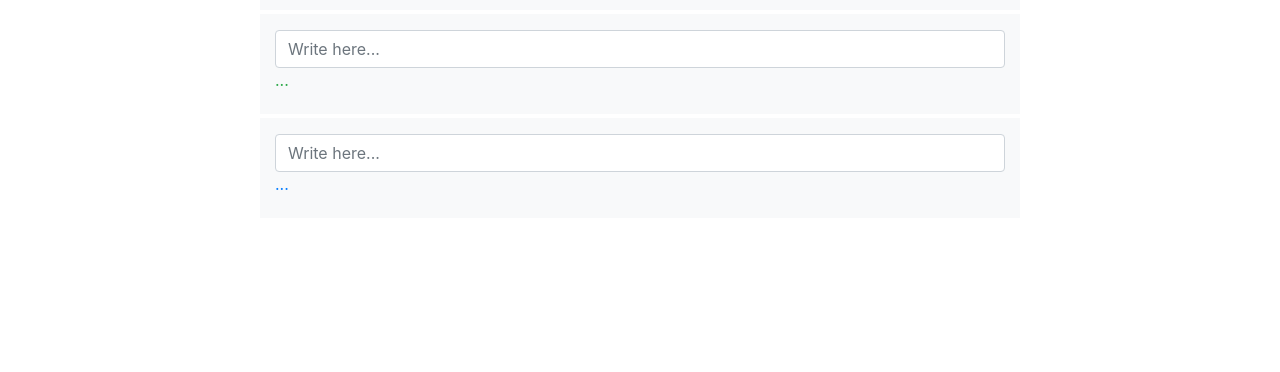
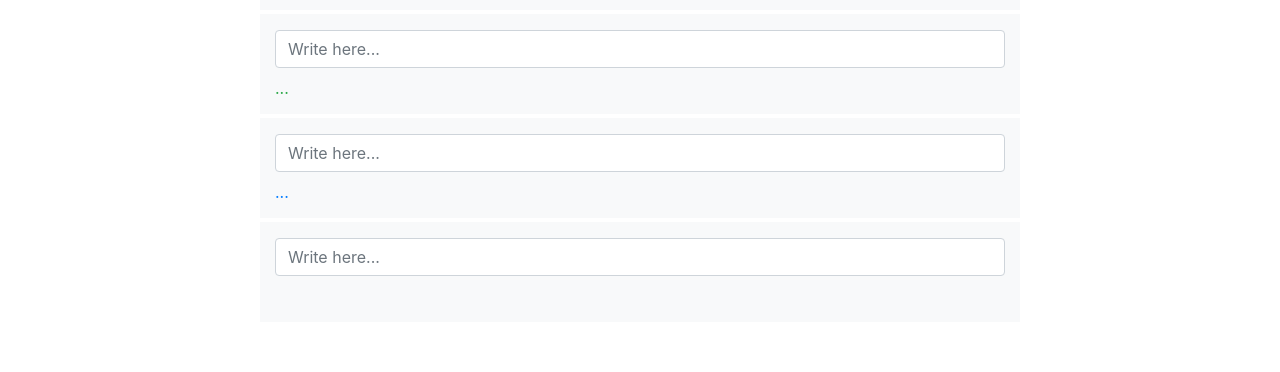
Before and after one commit to junkbin/trash-react-12, a React (Create React App) app: page / in a window 1280 px wide. Shown: the part 160-532 px from the top of the page. Built offline with nearby package versions, Linux system fonts and the light colour scheme.

Commit message:
refs update.

```diff
--- a/src/day3/MainRefs1.js
+++ b/src/day3/MainRefs1.js
@@ -6,17 +6,21 @@ export default class MainRefs1 extends React.Component {
 
     constructor(props){
         super(props);
-        this.state = {"a" : "...", "b" : "...", "c": "..."}
+        this.state = {"a" : "...", "b" : "...", "c": "...", "d":""}
+
+        this.aref = React.createRef();
 
         this.update = this.update.bind(this);
     }
 
     update(){
-        let a = this.refs.a.value;
+        let a = this.aref.current.value;
         let b = this.refs.b.value;
-        let c = this.refs.c.value;
+        let c = this.c.value;
 
-        this.setState({a, b, c});
+        let d = this.d.refs.childD.value;
+
+        this.setState({a, b, c , d});
     }
 
     render(){
@@ -32,7 +36,7 @@ export default class MainRefs1 extends React.Component {
 
                         <div className="row bg-light mt-1 div-min-height">
                             <div className="col-sm-12  pt-3 pb-2">
-                                <input ref="a" onChange={this.update} class="form-control " type="text" placeholder="Write here..." />
+                                <input ref={this.aref} onChange={this.update} class="form-control " type="text" placeholder="Write here..." />
                                 <div className="mt-2 text-info text-capitalize">{this.state.a}</div>
                             </div>
                         </div>
@@ -40,14 +44,22 @@ export default class MainRefs1 extends React.Component {
                         <div className="row bg-light mt-1 div-min-height">
                             <div className="col-sm-12  pt-3 pb-2">
                                 <input ref="b" onChange={this.update} class="form-control " type="text" placeholder="Write here..." />
-                                <span className="mt-1 text-success text-capitalize">{this.state.b}</span>
+                                <div className="mt-2 text-success text-capitalize">{this.state.b}</div>
                             </div>
                         </div>
 
                         <div className="row bg-light mt-1 div-min-height">
                             <div className="col-sm-12  pt-3 pb-2">
-                                <input ref="c" onChange={this.update} class="form-control" type="text" placeholder="Write here..." />
-                                <span className="mt-1 text-primary text-capitalize">{this.state.c}</span>
+                                <input ref={node=> this.c=node } onChange={this.update} class="form-control" type="text" placeholder="Write here..." />
+                                <div className="mt-2 text-primary text-capitalize">{this.state.c}</div>
+                            </div>
+                        </div>
+
+                        {/* Fourth Option */}
+                        <div className="row bg-light mt-1 div-min-height">
+                            <div className="col-sm-12  pt-3 pb-2">
+                                <Input ref={component => this.d = component}  update={this.update} />
+                                <div className="mt-2 text-warning text-capitalize">{this.state.d}</div>
                             </div>
                         </div>
                     </div>
@@ -60,5 +72,19 @@ export default class MainRefs1 extends React.Component {
             </div>
         );
     }
+}
 
+class Input extends React.Component{
+    constructor(props){
+        super(props);
+        this.state= {};
+    }
+
+    render(){
+        return (
+            <div>
+                <input ref="childD" onChange={this.props.update} class="form-control" type="text" placeholder="Write here..." />
+            </div>
+        );
+    }
 }
```
